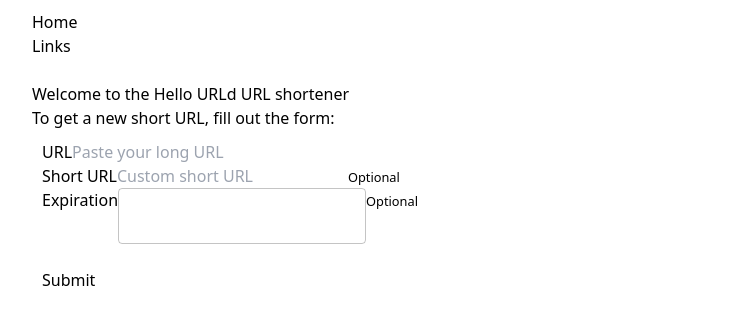
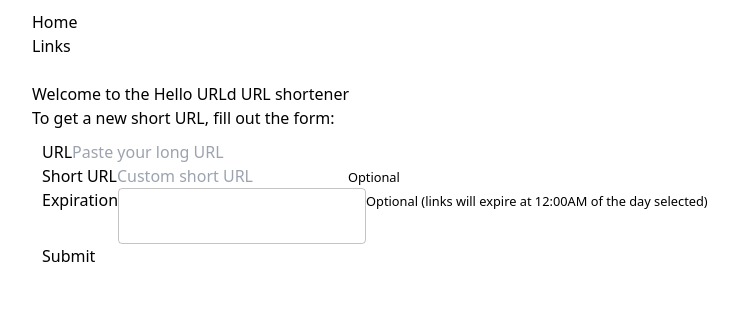
Before and after one commit to alexbrockson/hellourld, a Next.js app: page / in a window 1280 px wide. Shown: the top 324 px of the page, without its empty margins (234-972 px from the left). Built offline with nearby package versions, Linux system fonts and the light colour scheme; no server answers.

Commit message:
mindate expiration & simple mobile responsiveness

```diff
--- a/app/globals.css
+++ b/app/globals.css
@@ -6,11 +6,22 @@
   margin:4px;
 }
 
+
+
 .center-site {
   margin: auto;
-  width: 60%;
+  width: 100%;
   padding: 10px;
 }
+
+@media (min-width: 700px) {
+  .center-site {
+    margin: auto;
+    width: 60%;
+    padding: 10px;
+  }
+}
+
 .center {
   margin: auto;
   padding: 10px;
@@ -19,165 +30,3 @@
 .card-margin{
   margin:16px;
 }
-/*
-* {
-  box-sizing: border-box;
-}
-
-html,
-body {
-  color:white;
-  background-color: #111111;
-  padding: 0;
-  margin: 0;
-  font-family: -apple-system, BlinkMacSystemFont, Segoe UI, Roboto, Oxygen, Ubuntu, Cantarell, Fira Sans, Droid Sans,
-    Helvetica Neue, sans-serif;
-    padding: 0 2rem;
-}
-
-a {
-  color: inherit;
-  text-decoration: none;
-  padding: 0;
-  margin: 0;
-}
-
-main {
-  min-height: 100vh;
-  padding: 1rem 0;
-  display: flex;
-  flex-direction: column;
-  justify-content: flex-start;
-  align-items: flex-start;
-}
-
-input {
-  display: block;
-  max-width: 300px;
-  margin: 0.5rem 0;
-}
-
-button {
-  background-color: gray;
-  border: none;
-  color: white;
-  padding: 0.5rem 2rem;
-  text-align: center;
-  text-decoration: none;
-  display: inline-block;
-  cursor: pointer;
-}
-
-nav a {
-  font-weight: bold;
-  margin: 0 0.5rem;
-  text-decoration: underline;
-}
-
- :root {
-  --max-width: 1100px;
-  --border-radius: 12px;
-  --font-mono: ui-monospace, Menlo, Monaco, 'Cascadia Mono', 'Segoe UI Mono',
-    'Roboto Mono', 'Oxygen Mono', 'Ubuntu Monospace', 'Source Code Pro',
-    'Fira Mono', 'Droid Sans Mono', 'Courier New', monospace;
-
-  --foreground-rgb: 0, 0, 0;
-  --background-start-rgb: 214, 219, 220;
-  --background-end-rgb: 255, 255, 255;
-
-  --primary-glow: conic-gradient(
-    from 180deg at 50% 50%,
-    #16abff33 0deg,
-    #0885ff33 55deg,
-    #54d6ff33 120deg,
-    #0071ff33 160deg,
-    transparent 360deg
-  );
-  --secondary-glow: radial-gradient(
-    rgba(255, 255, 255, 1),
-    rgba(255, 255, 255, 0)
-  );
-
-  --tile-start-rgb: 239, 245, 249;
-  --tile-end-rgb: 228, 232, 233;
-  --tile-border: conic-gradient(
-    #00000080,
-    #00000040,
-    #00000030,
-    #00000020,
-    #00000010,
-    #00000010,
-    #00000080
-  );
-
-  --callout-rgb: 238, 240, 241;
-  --callout-border-rgb: 172, 175, 176;
-  --card-rgb: 180, 185, 188;
-  --card-border-rgb: 131, 134, 135;
-}
-
-@media (prefers-color-scheme: dark) {
-  :root {
-    --foreground-rgb: 255, 255, 255;
-    --background-start-rgb: 0, 0, 0;
-    --background-end-rgb: 0, 0, 0;
-
-    --primary-glow: radial-gradient(rgba(1, 65, 255, 0.4), rgba(1, 65, 255, 0));
-    --secondary-glow: linear-gradient(
-      to bottom right,
-      rgba(1, 65, 255, 0),
-      rgba(1, 65, 255, 0),
-      rgba(1, 65, 255, 0.3)
-    );
-
-    --tile-start-rgb: 2, 13, 46;
-    --tile-end-rgb: 2, 5, 19;
-    --tile-border: conic-gradient(
-      #ffffff80,
-      #ffffff40,
-      #ffffff30,
-      #ffffff20,
-      #ffffff10,
-      #ffffff10,
-      #ffffff80
-    );
-
-    --callout-rgb: 20, 20, 20;
-    --callout-border-rgb: 108, 108, 108;
-    --card-rgb: 100, 100, 100;
-    --card-border-rgb: 200, 200, 200;
-  }
-}
-
-* {
-  box-sizing: border-box;
-  padding: 0;
-  margin: 0;
-}
-
-html,
-body {
-  max-width: 100vw;
-  overflow-x: hidden;
-}
-
-body {
-  color: rbg(--foreground-rgb);
-  background: linear-gradient(
-      to bottom,
-      transparent,
-      rgb(var(--background-end-rgb))
-    )
-    rgb(var(--background-start-rgb));
-}
-
-a {
-  color: inherit;
-  text-decoration: none;
-}
-
-@media (prefers-color-scheme: dark) {
-  html {
-    color-scheme: dark;
-  }
-} */
--- a/app/links/CreateLink.tsx
+++ b/app/links/CreateLink.tsx
@@ -4,7 +4,7 @@
 import { useEffect, useState } from 'react';
 
 
-import { Dayjs } from 'dayjs';
+import dayjs, { Dayjs } from 'dayjs';
 import TextField  from '@mui/material/TextField';
 import { AdapterDayjs } from '@mui/x-date-pickers/AdapterDayjs';
 import { LocalizationProvider } from '@mui/x-date-pickers/LocalizationProvider';
@@ -161,16 +161,16 @@
                             ease-in-out
                             m-0
                             focus:text-gray-700 focus:bg-white focus:border-blue-600 focus:outline-none"
-                            minDate={() => new Dayjs()}
+                            minDate={dayjs().add(1, 'day')}
                             value={expiration}
                             onChange={(newValue) => {
                             setValue(newValue);
                             }}
                             renderInput={(params) => <TextField {...params} />}
                         />
-                        <small className="block mt-1 text-xs text-gray-600">Optional</small>
+                        <small className="block mt-1 text-xs text-gray-600">Optional (links will expire at 12:00AM of the day selected)</small>
                     </LocalizationProvider>
-                    <br/><br/>
+                    <br/>
                     <button type="submit" className="
                         px-6
                         py-2.5
```
